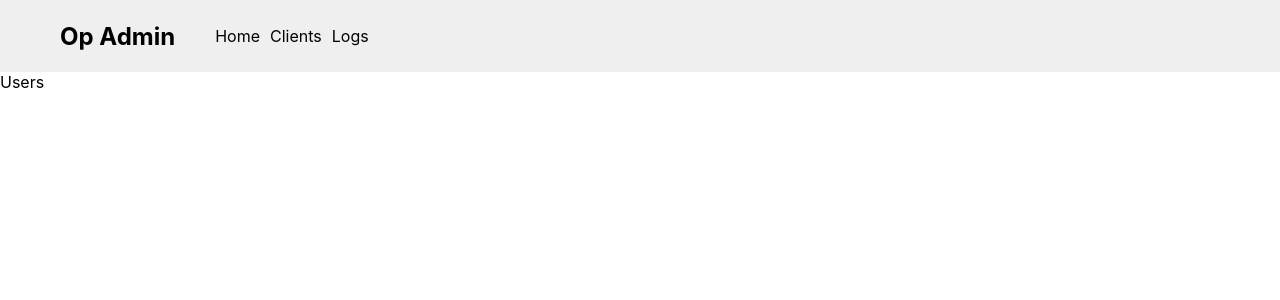
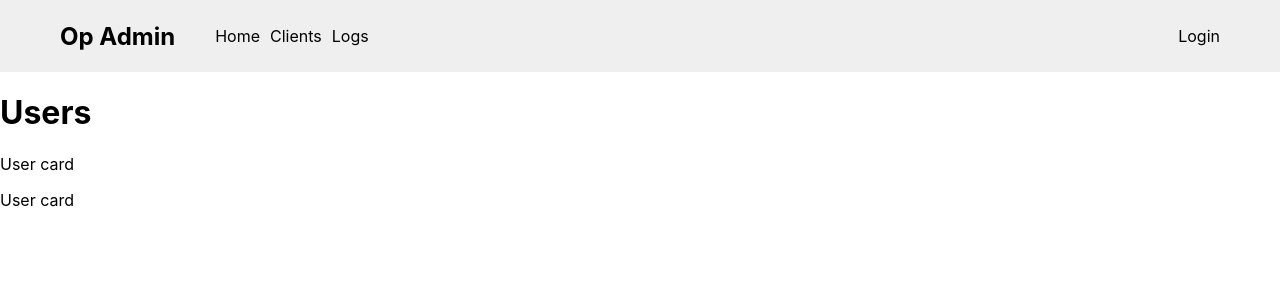
Before and after one commit to victorldleon/operations-admin, a React (Create React App) app: page / in a window 1280 px wide. Shown: the top 300 px of the page. Built offline with nearby package versions, Linux system fonts and the light colour scheme.

Commit message:
adds jsx to cards

```diff
--- a/src/components/molecules/ClientCard/ClientCard.js
+++ b/src/components/molecules/ClientCard/ClientCard.js
@@ -0,0 +1,10 @@
+import React from 'react';
+
+const ClientCard = () => {
+    return (
+        <div>
+            <p>Client card</p>
+        </div>
+    );
+}
+export default ClientCard;
--- a/src/components/molecules/UserCard/UserCard.js
+++ b/src/components/molecules/UserCard/UserCard.js
@@ -0,0 +1,10 @@
+import React from "react";
+
+const UserCard = () => {
+    return (
+        <div>
+            <p>User card</p>
+        </div>
+    );
+}
+export default UserCard;
--- a/src/components/organisms/Header/Header.css
+++ b/src/components/organisms/Header/Header.css
@@ -11,9 +11,19 @@ a {
 header {
     align-items: center;
     display: flex;
-    background-color: #efefef;
-    justify-content: flex-start;
+    background-color: #efefef;;
+    justify-content: space-between;
     padding: 10px 60px;
+}
+
+header .col-left {
+    align-items: center;
+    display: flex;
+}
+
+header .col-right {
+    align-items: center;
+    display: flex;
 }
 
 header nav ul{
--- a/src/components/organisms/Header/Header.js
+++ b/src/components/organisms/Header/Header.js
@@ -3,6 +3,7 @@ import './Header.css';
 function Header() {
     return (
         <header>
+            <div className='col-left'>
                 <Link className='logo' to="/">Op Admin</Link>
                 <nav>
                     <ul>
@@ -11,6 +12,8 @@ function Header() {
                         <li><Link to="/logs">Logs</Link></li>
                     </ul>
                 </nav>
+            </div>
+            <div className='col-right'>Login</div>
         </header>
     );
 }
--- a/src/components/organisms/UsersList/UserList.js
+++ b/src/components/organisms/UsersList/UserList.js
@@ -0,0 +1,11 @@
+import React from 'react';
+import UserCard from '../../molecules/UserCard/UserCard';
+const UsersList = () => {
+    return (
+        <div>
+            <UserCard />
+            <UserCard />
+        </div>
+    );
+};
+export default UsersList;
--- a/src/pages/Clients/Clients.js
+++ b/src/pages/Clients/Clients.js
@@ -1,6 +1,13 @@
-function ClientsPage() {
+import React from 'react';
+import ClientCard from '../../components/molecules/ClientCard/ClientCard';
+
+const ClientsPage = () => {
     return (
-        <div>Clients</div>
+        <div>
+            <h1>Clients</h1>
+            <ClientCard />
+            <ClientCard />
+        </div>
     );
 }
 export default ClientsPage;
--- a/src/pages/Users/Users.js
+++ b/src/pages/Users/Users.js
@@ -1,6 +1,10 @@
+import UsersList from "../../components/organisms/UsersList/UserList";
 function UsersPage() {
     return (
-        <div>Users</div>
+        <div>
+            <h1>Users</h1>
+            <UsersList />
+        </div>
     );
 }
 export default UsersPage;
```
Lines whose indentation alone changed are shown as unchanged.
